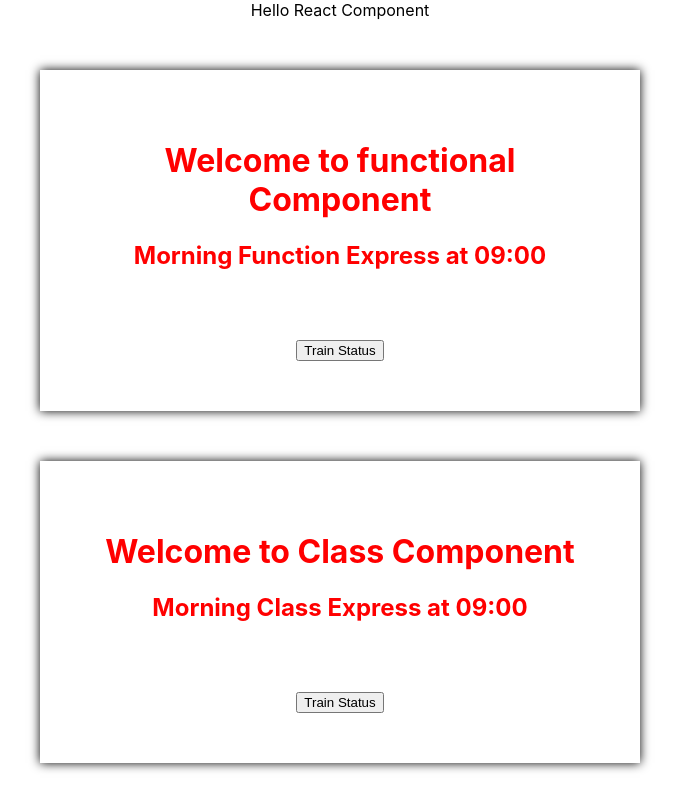
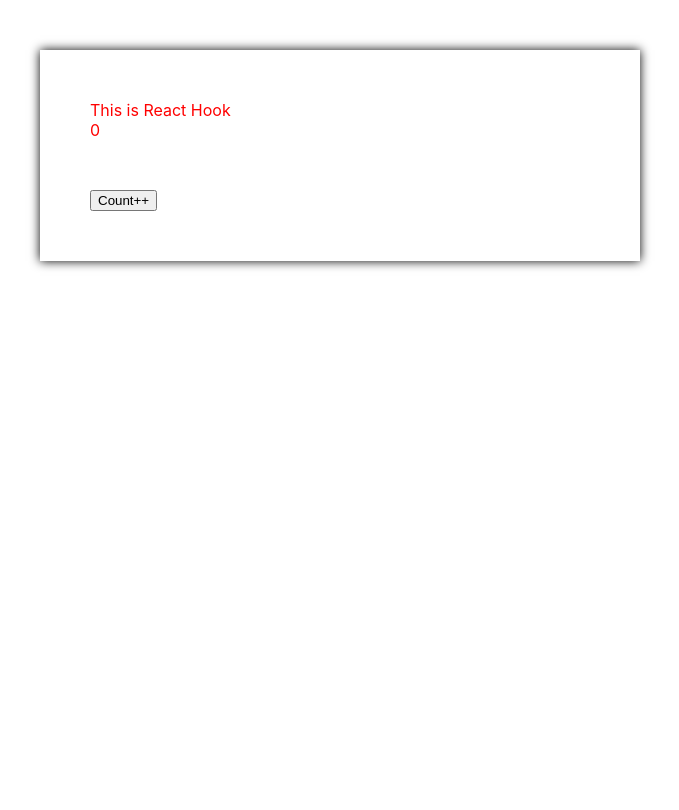
Before and after one commit to HemaMaruthi/node-random-quote-generator, a React (Create React App) app in the folder React/dmart/: page / in a window 1280 px wide. Shown: the top 810 px of the page, without its empty margins (300-979 px from the left). Built offline with nearby package versions, Linux system fonts and the light colour scheme.

Commit message:
Day 04 condtional rendering and useState()

```diff
--- a/React/dmart/src/App.js
+++ b/React/dmart/src/App.js
@@ -1,15 +1,26 @@
 import './App.css';
 import FunctionBased from './Component/FunctionBased.js';
-import ClassBased from './Component/ClassBased.js'
+import ClassBased from './Component/ClassBased.js';
+import StateManage from './Component/Hook/StateManage.js';
+function App() {
+  let showComponent = false;
 
-function App() {
-  return (
-    <div className="App">
-      <div>Hello React Component</div>
-      <FunctionBased/>
-      <ClassBased/>
-    </div>
-  );
+  // if(showComponent){
+  // return  <FunctionBased/>
+  // }else{
+  //  return <ClassBased/>
+  // }
+//  return showComponent ? <FunctionBased/> : <ClassBased/>
+
+return <StateManage/>
+
+  // return (
+  //   <div className="App">
+  //     <div>Hello React Component</div>
+  //     <FunctionBased/>
+  //     <ClassBased/>
+  //   </div>
+  // );
 }
 
 export default App;
--- /dev/null
+++ b/React/dmart/src/Component/Hook/StateManage.js
@@ -0,0 +1,37 @@
+
+import '../../Component/ClassBased.css'
+import {useState} from 'react';
+
+let StateManage = () => {
+
+let [state, setState] =  useState(0);
+    console.log(state)
+    console.log("This is re-rendering")
+    let handleClick =()=>{
+
+        // setState(state + 1) // 1 => 1
+        // setState(state + 1) // 2 => 1
+        // setState(state + 5) // 3 => 1
+        // setState(state + 1) // 1 =>  1
+        // setState(state + 2) // 2 =>  3
+        // setState(state + 3) // 3 =>  6
+        // setState((prevState)=>{
+        //         return prevState + 1
+        // })
+        setState(prevState=>prevState + 1) // 1 => 1 => 3 + 1  => 1  => 6 +1 => 7
+        // setState(prevState=>prevState + 2) // 1 => 2 =>  4+1 =>  5 => 3 => 7 +2 => 9
+        // setState(prevState=>prevState + 3) // 3 => 3 => 5 + 1 => 6 => 6 => 9 + 3 => 12
+
+
+    }
+  return (
+    <div className='train-info'>
+      <div>This is React Hook</div>
+      <div>{state}</div>
+      <button onClick ={handleClick}>Count++</button>
+
+    </div>
+  );
+};
+
+export default StateManage;
--- a/React/dmart/src/index.js
+++ b/React/dmart/src/index.js
@@ -3,12 +3,13 @@ import ReactDOM from 'react-dom/client';
 import './index.css';
 import App from './App';
 import reportWebVitals from './reportWebVitals';
+import StateManage from './Component/Hook/StateManage.js';
 
 const root = ReactDOM.createRoot(document.getElementById('root'));
 root.render(
-  <React.StrictMode>
+  // <React.StrictMode>
     <App />
-  </React.StrictMode>
+  // </React.StrictMode>
 );
 
 // If you want to start measuring performance in your app, pass a function
```
Also changed, not shown: 1 other file (tests, documents, lock files or other folders).
